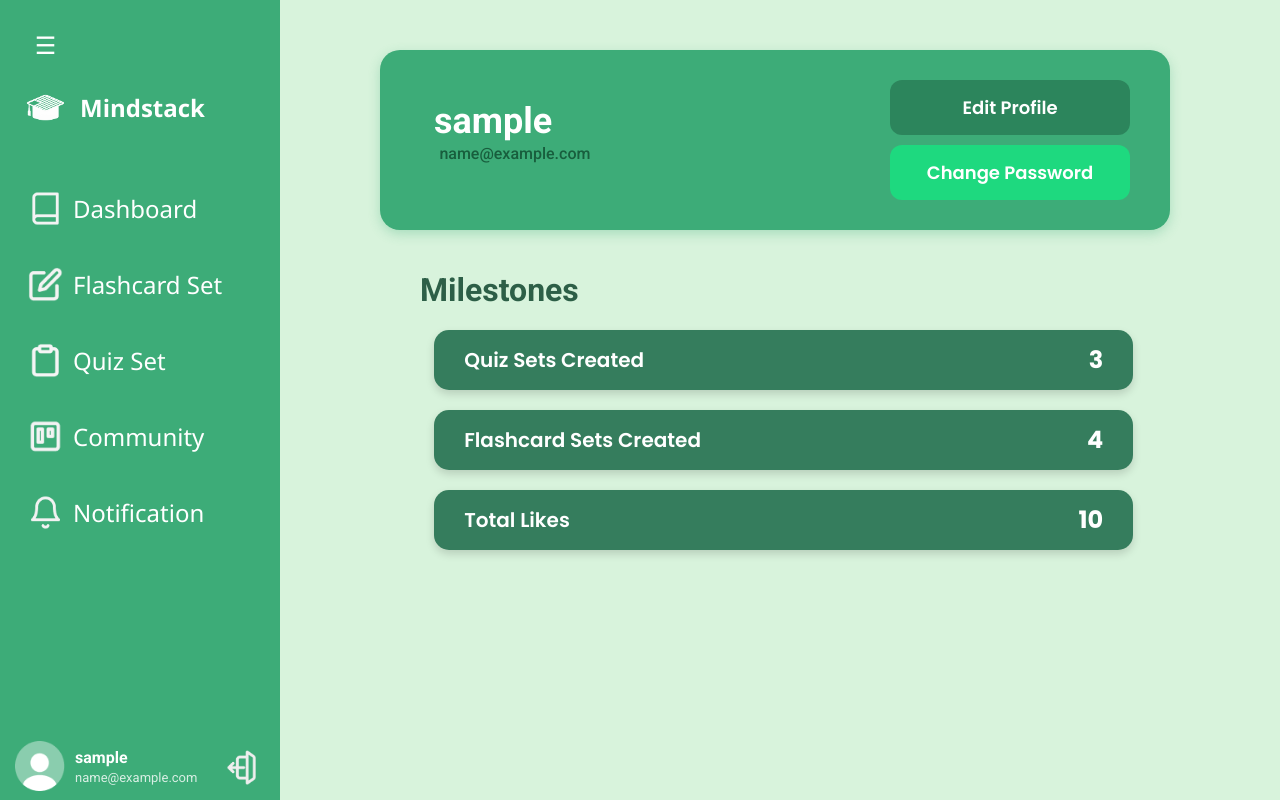
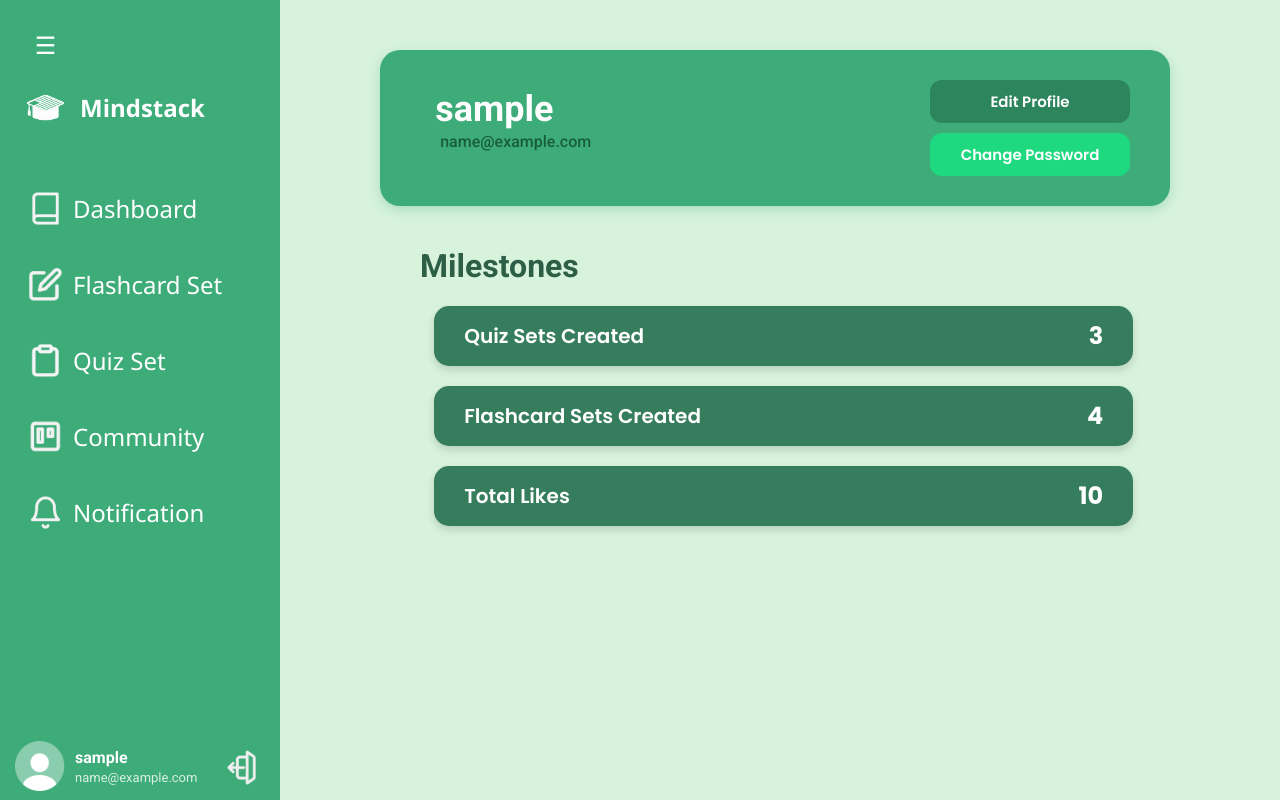
Before and after one commit to PUP-BSIT/project-techy-blinders-v2, an Angular app in the folder front-end/mind_stack/: page /app/user-profile in a window 1280 px wide. Built offline with nearby package versions, Linux system fonts and the light colour scheme; sample sign-in values are in the browser's storage.

Commit message:
fix(user-profile): fix buttons size

```diff
--- a/front-end/mind_stack/src/app/pages/user-profile-page/user-profile-page.scss
+++ b/front-end/mind_stack/src/app/pages/user-profile-page/user-profile-page.scss
@@ -55,9 +55,9 @@
 .change-password-btn {
     cursor: pointer;
     border: none;
-    font-size: 18px;
-    width: 240px;
-    padding: 14px 32px;
+    font-size: 15px;
+    width: 200px;
+    padding: 10px 28px;
     color: white;
     font-family: "Poppins", sans-serif;
     border-radius: 12px;
```
